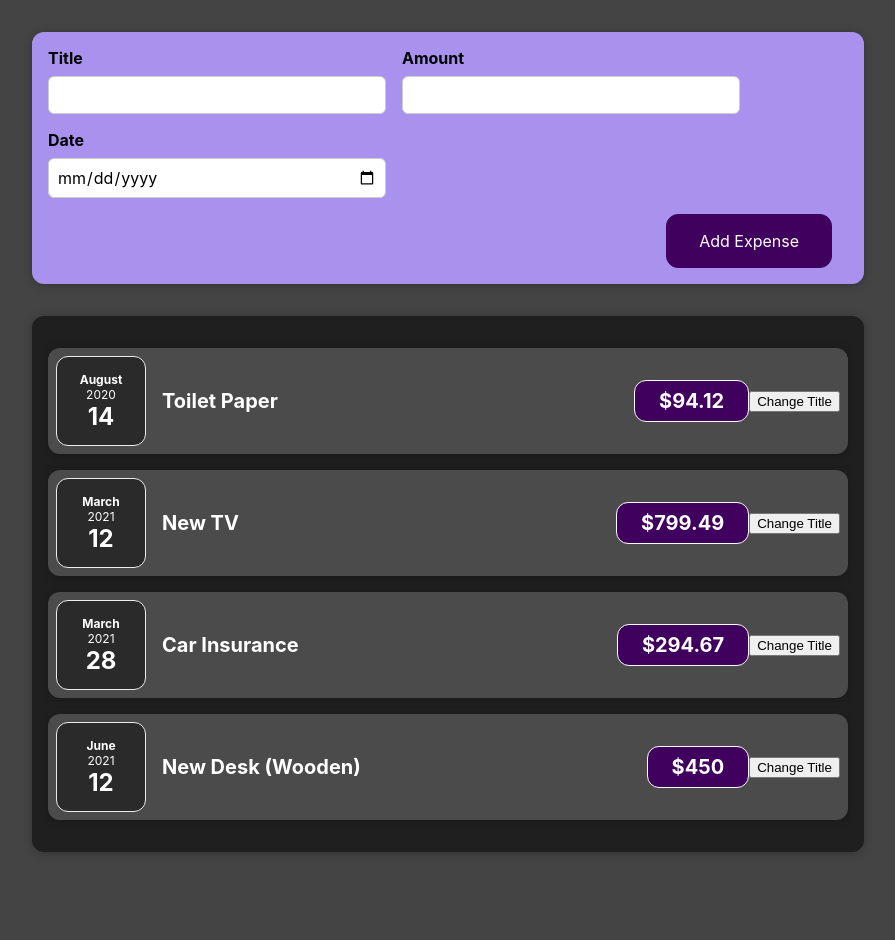
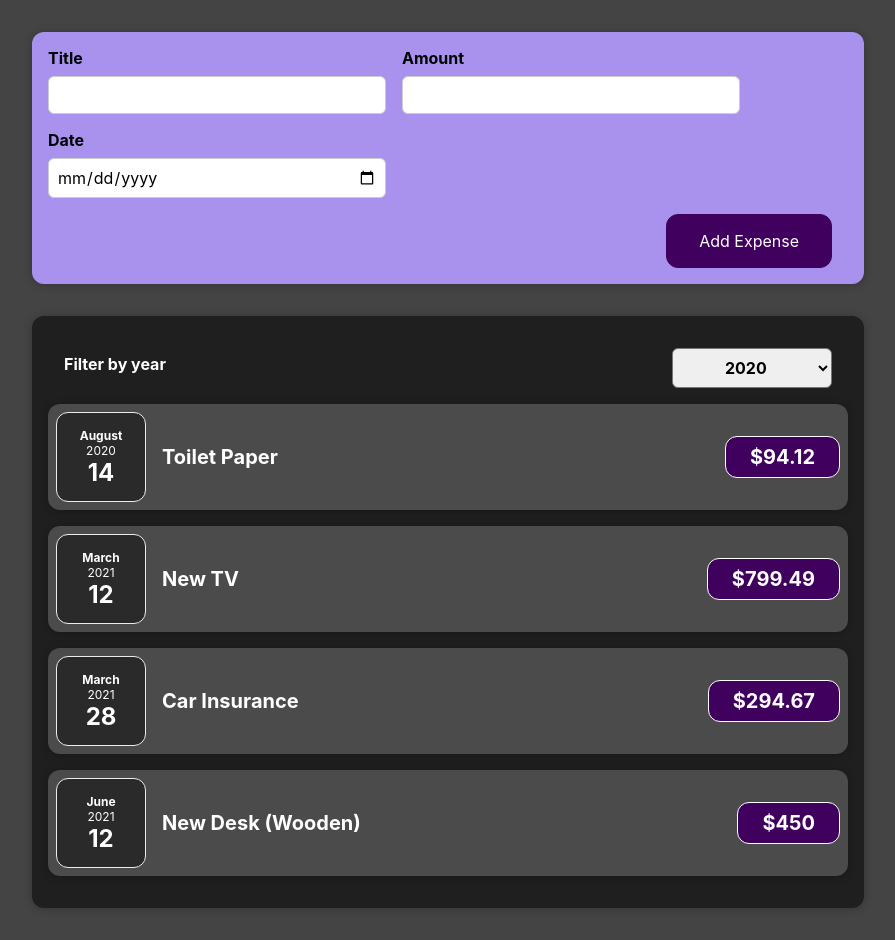
Before and after one commit to AmirrezaAminian/S5-react-project, a React (Create React App) app: page / in a window 1280 px wide. Shown: the whole page, without its empty margins (192-1087 px from the left). Before the commit the page ends 884 px from the top, so only its background shows below. Built offline with nearby package versions, Linux system fonts and the light colour scheme.

Commit message:
transfor data to MainApp

```diff
--- a/src/App.js
+++ b/src/App.js
@@ -1,10 +1,11 @@
 import { logDOM } from '@testing-library/react';
-import ExpenseItem from  './components/Expenses/ExpenseItem'
+// import ExpenseItem from  './components/Expenses/ExpenseItem'
 import Expenses from './components/Expenses/Expenses';
 import NewExpense from './components/NewExpenses/NewExpense';
+import { useState } from 'react';
 
-function App() {
-  const expenses = [
+
+const DUMMY_EXPENSES = [
   {
     id: "e1",
     title: "Toilet Paper",
@@ -26,15 +27,18 @@
   },
 ];
 
+function App() {
 
-  const addExpenseHandler = (asas) => {
-    console.log(asas);
-  }
+  const addExpenseHandler = function (expense) {
+    console.log(expense);
+  };
+
+
 
   return (
     <div>
       <NewExpense onAddExpense={addExpenseHandler} />
-      <Expenses items={expenses} />
+      <Expenses items={DUMMY_EXPENSES} />
     </div>
   );
 }
--- a/src/components/Expenses/ExpenseItem.js
+++ b/src/components/Expenses/ExpenseItem.js
@@ -1,27 +1,17 @@
-import React , {useState} from "react";
+import React, { useState } from "react";
 import "./ExpenseItem.css";
 import ExpenseDate from "./ExpensesDate";
 import Card from "../UI/Card";
-function ExpenseItem(props) {
-
-  const [title , OnChangeTitle] =  useState(props.title)
-
-  const clickHandler = () => {
-    OnChangeTitle('Updated')
-    console.log(title);
 
 
-  }
-
-
+function ExpenseItem(props) {
   return (
     <Card className="expense-item">
-       <ExpenseDate  date={props.date}/>
+      <ExpenseDate date={props.date} />
       <div className="expense-item__description">
-        <h2>{title}</h2>
+        <h2>{props.title}</h2>
         <div className="expense-item__price">${props.amount}</div>
       </div>
-      <button onClick={clickHandler}> Change Title</button>
     </Card>
   );
 }
--- a/src/components/Expenses/Expenses.js
+++ b/src/components/Expenses/Expenses.js
@@ -1,35 +1,31 @@
+import React, { useState } from "react";
 import ExpenseItem from "./ExpenseItem";
-import './Expenses.css'
+import "./Expenses.css";
+import ExpensesFilter from "./ExpensesFilter";
 import Card from "../UI/Card";
 
-const Expenses = props => {
-    return (
-      <Card className="expenses">
+const Expenses = (props) => {
+    const [filteredYear , setFilteredYear]  = useState('2020')
+
+    const filterChangeHandler = (selectedYear) => {
+      setFilteredYear(selectedYear)
+    }
+
+
+  return (
+    <Card className="expenses">
+      <ExpensesFilter
+        selected={filteredYear}
+        onChangeFilter={filterChangeHandler}
+      />
+      {props.items.map((expense) => (
         <ExpenseItem
-          key={props.items[0].id}
-          title={props.items[0].title}
-          amount={props.items[0].amount}
-          date={props.items[0].date}
-        ></ExpenseItem>
-        <ExpenseItem
-          key={props.items[1].id}
-          title={props.items[1].title}
-          amount={props.items[1].amount}
-          date={props.items[1].date}
-        ></ExpenseItem>
-        <ExpenseItem
-          key={props.items[2].id}
-          title={props.items[2].title}
-          amount={props.items[2].amount}
-          date={props.items[2].date}
-        ></ExpenseItem>
-        <ExpenseItem
-          key={props.items[3].id}
-          title={props.items[3].title}
-          amount={props.items[3].amount}
-          date={props.items[3].date}
-        ></ExpenseItem>
-      </Card>
-    );
-}
-export default Expenses ;
+          title={expense.title}
+          amount={expense.amount}
+          date={expense.date}
+        />
+      ))}
+    </Card>
+  );
+};
+export default Expenses;
--- /dev/null
+++ b/src/components/Expenses/ExpensesFilter.css
@@ -0,0 +1,24 @@
+ .expenses-filter {
+  color: white;
+  padding: 0 1rem;
+}
+
+.expenses-filter__control {
+  display: flex;
+  width: 100%;
+  align-items: center;
+  justify-content: space-between;
+  margin: 1rem 0;
+}
+
+.expenses-filter label {
+  font-weight: bold;
+  margin-bottom: 0.5rem;
+}
+
+.expenses-filter select {
+  font: inherit;
+  padding: 0.5rem 3rem;
+  font-weight: bold;
+  border-radius: 6px;
+}
--- /dev/null
+++ b/src/components/Expenses/ExpensesFilter.js
@@ -0,0 +1,27 @@
+import React from "react";
+
+import "./ExpensesFilter.css";
+
+
+const ExpensesFilter = (props) => {
+
+     const dropdownChangeHandler = (event) => {
+       props.onChangeFilter(event.target.value);
+     };
+
+    return (
+      <div className="expenses-filter">
+        <div className="expenses-filter__control">
+          <label>Filter by year</label>
+          <select value={props.selected} onChange={dropdownChangeHandler}>
+            <option value="2022">2022</option>
+            <option value="2021">2021</option>
+            <option value="2020">2020</option>
+            <option value="2019">2019</option>
+          </select>
+        </div>
+      </div>
+    );
+}
+
+export default ExpensesFilter;
--- a/src/components/NewExpenses/ExpenseForm.js
+++ b/src/components/NewExpenses/ExpenseForm.js
@@ -6,51 +6,51 @@
 
 const ExpenseForm = (props) => {
 
-    const [enteredTitle , setEnteredTitle] = useState('')
-     const [enteredAmount, setEnteredAmount] = useState("");
-     const [enteredDate, setEnteredDate] = useState("");
 
-    const titleChangeHandler = (event) => {
+   const [enteredTitle, setEnteredTitle] = useState("");
+   const [enteredAmount, setEnteredAmount] = useState("");
+   const [enteredDate, setEnteredDate] = useState("");
 
-        setEnteredTitle(event.target.value)
+
+    const titleChangeHandler = function(e){
+      setEnteredTitle(e.target.value)
     }
+    const amountChangeHandler = function (e) {
+      setEnteredAmount(e.target.value);
 
-    const amountChangeHandler = (event) => {
-        setEnteredAmount(event.target.value);
+    };
+    const dateChangeHandler = function (e) {
+      setEnteredDate(e.target.value);
+
+    };
+
+
+    const submitHandler = function(e){
+       e.preventDefault() ;
+
+       const expenseData = {
+        title : enteredTitle ,
+        amount :  enteredAmount,
+        date : new Date(enteredDate)
+       }
+
+       props.onSaveExpenseData(expenseData) ;
 
 
     }
 
-    const dateChangeHandler = (event) => {
-        setEnteredDate(event.target.value);
-
-    }
-
-
-    const SubmitHandler = (e) => {
-        e.preventDefault();
-
-        const expenseData = {
-            title : enteredTitle,
-            amount : enteredAmount,
-            date : new Date(enteredDate) ,
-        }
-
-      props.onSaveExpenseData(expenseData) ;
-    }
-
-
 
       return (
-        <form onSubmit={SubmitHandler}>
+        <form onSubmit={submitHandler}>
           <div className="new-expense__controls">
             <div className="new-expense__control">
               <label>Title</label>
-              <input className="as" type="text" onChange={titleChangeHandler} />
+              <input type="text" onChange={titleChangeHandler} />
             </div>
             <div className="new-expense__control">
               <label>Amount</label>
               <input
+
                 type="number"
                 min="0.01"
                 step="0.01"
--- a/src/components/NewExpenses/NewExpense.js
+++ b/src/components/NewExpenses/NewExpense.js
@@ -6,15 +6,16 @@
 
 const NewExpense = (props) => {
 
-    const saveExpenseDataHandler = (enteredExpenseData) => {
-        const expenseData = {
-            ...enteredExpenseData ,
-            id : Math.random().toString()
-        }
+    const saveExpenseDataHandler = function (enteredExpenseData) {
+      const expenseData = {
+        ...enteredExpenseData ,
+        id : Math.random() + '' ,
+      }
+
+      props.onAddExpense(expenseData)
+    };
 
 
-        props.onAddExpense(expenseData)
-    };
 
     return (
       <div className="new-expense">
```
Lines whose indentation alone changed are shown as unchanged.
